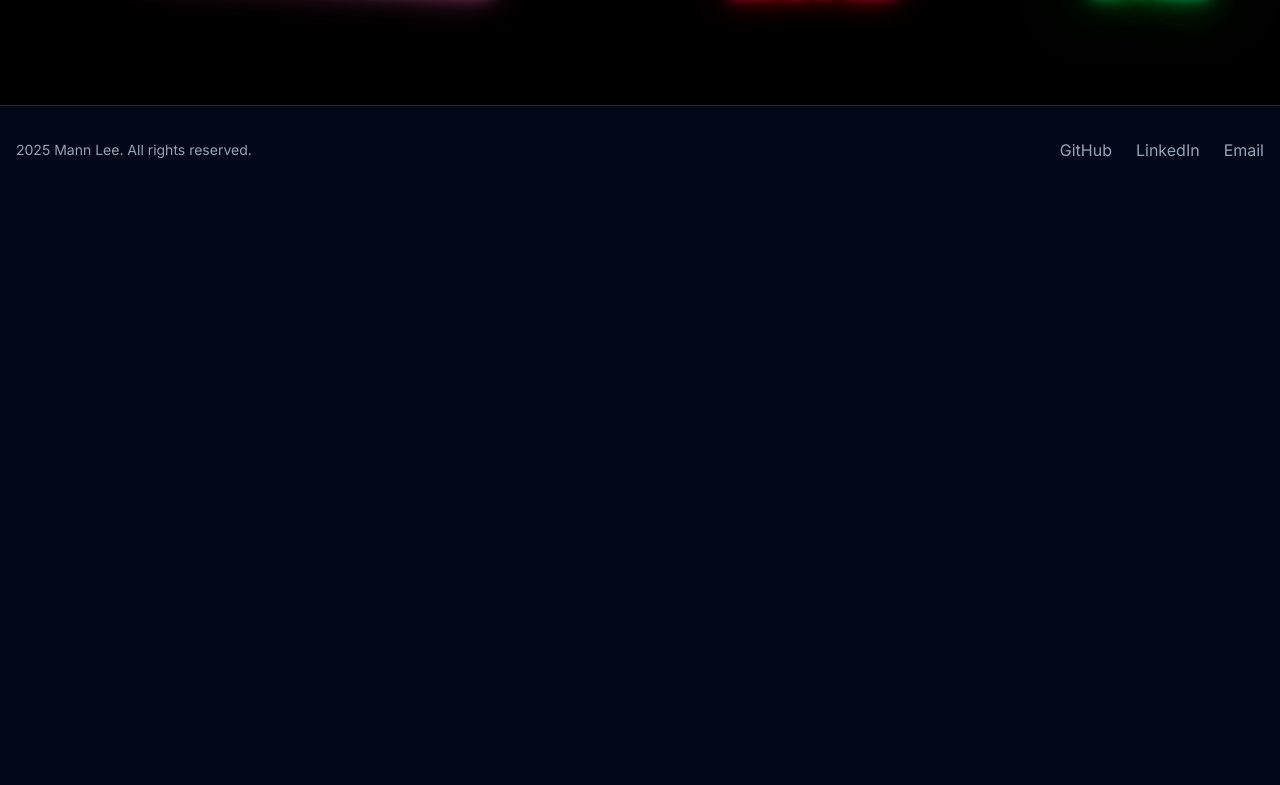
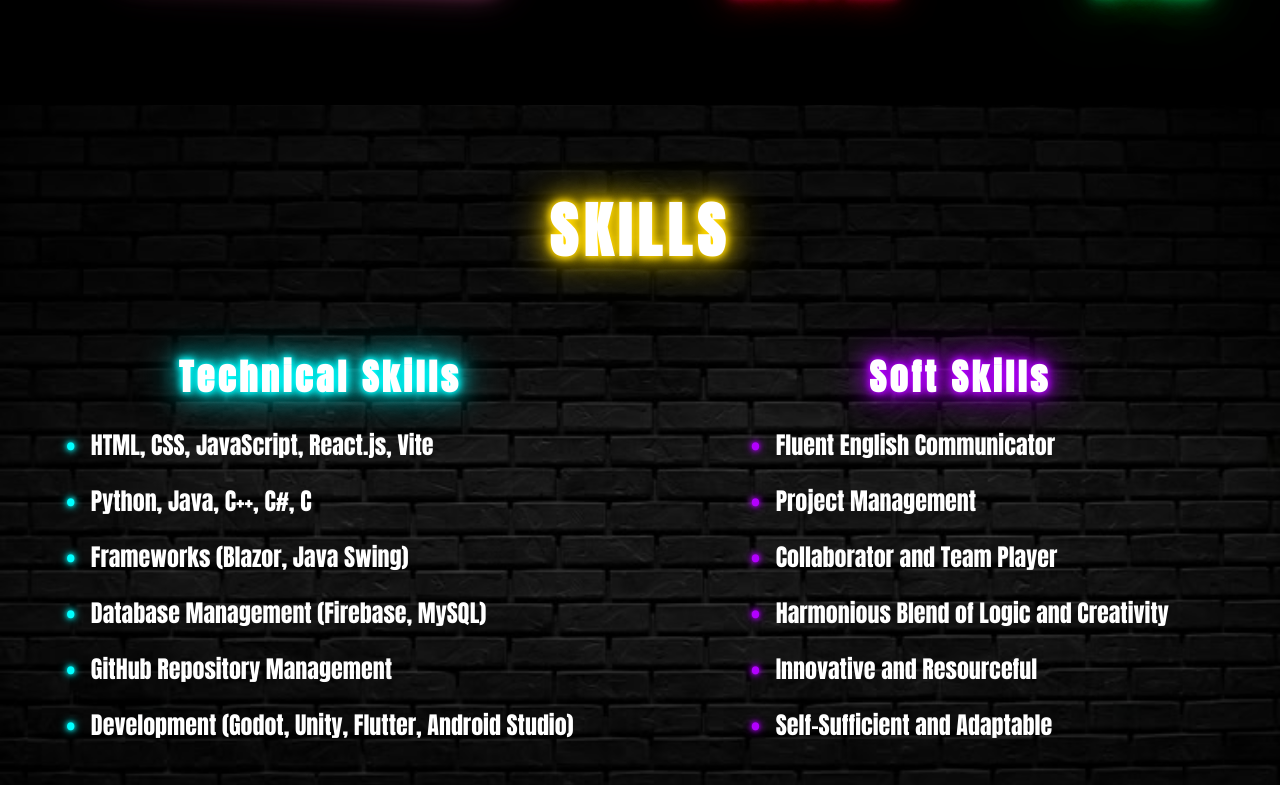
Before and after one commit to MannLester/PortfolioWebsite, a Next.js app: page / in a window 1280 px wide. Shown: the part 1495-2280 px from the top of the page. Before the commit the page ends 1689 px from the top, so only its background shows below. Built offline with nearby package versions, Linux system fonts and the light colour scheme.

Commit message:
Skills Page Added

```diff
--- a/src/app/page.tsx
+++ b/src/app/page.tsx
@@ -1,5 +1,6 @@
 import HomePage from '@/components/sections/HomePage';
 import AboutPage from '@/components/sections/AboutPage';
+import SkillsPage from '@/components/sections/SkillsPage';
 import ProjectPageHome from '@/components/sections/ProjectPage-Home';
 
 export default function Home() {
@@ -7,6 +8,7 @@
     <>
       <HomePage />
       <AboutPage />
+      <SkillsPage />
       {/* <ProjectPageHome /> */}
     </>
   );
--- a/src/components/core/Header/Header.tsx
+++ b/src/components/core/Header/Header.tsx
@@ -22,11 +22,11 @@
           <Link href="#about" className="hover:text-primary transition-colors">
             About
           </Link>
+          <Link href="#skills" className="hover:text-primary transition-colors">
+            Skills
+          </Link>
           <Link href="#projects" className="hover:text-primary transition-colors">
             Projects
-          </Link>
-          <Link href="#skills" className="hover:text-primary transition-colors">
-            Skills
           </Link>
           <Link href="#experience" className="hover:text-primary transition-colors">
             Experience
--- a/src/components/sections/AboutPage.tsx
+++ b/src/components/sections/AboutPage.tsx
@@ -5,9 +5,6 @@
 import Image from 'next/image';
 import personImage from '@/assets/images/home_page/person_design.png';
 import spadeImage from '@/assets/images/home_page/spade_design.png';
-import heartImage from '@/assets/images/home_page/heart_design.png';
-import diamondImage from '@/assets/images/home_page/diamond_design.png';
-import clubImage from '@/assets/images/home_page/club_design.png';
 
 const anton = Anton({
     weight: '400',
--- a/src/components/sections/HomePage.tsx
+++ b/src/components/sections/HomePage.tsx
@@ -34,7 +34,7 @@
               <p className="text-white text-3xl font-semibold tracking-wider ${anton.className}">Junior Full Stack Developer</p>
 
               <div className="flex space-x-6">
-                <button className="bg-blue-500 text-white px-6 py-3 rounded">Know More</button>
+                <button className="bg-blue-500 text-white px-6 py-3 rounded">See Resume</button>
                 <button className="bg-green-500 text-white px-6 py-3 rounded">Contact Me</button>
               </div>
             </div>
--- /dev/null
+++ b/src/components/sections/SkillsPage.tsx
@@ -0,0 +1,106 @@
+"use client";
+
+import { motion } from 'framer-motion';
+import Image from 'next/image';
+import { Anton } from 'next/font/google';
+import brickBg from '@/assets/images/home_page/brick_bg.jpg';
+
+const anton = Anton({
+    weight: '400',
+    subsets: ['latin'],
+});
+
+const SkillsPage = () => (
+    <div id="skills" className="relative min-h-screen bg-black p-8 pt-24 overflow-hidden">
+        {/* Brick Background */}
+        <Image
+            src={brickBg}
+            alt="Brick Background"
+            fill
+            className="object-cover opacity-50"
+            priority
+        />
+
+        {/* Content Container */}
+        <div className={`relative z-10 flex flex-col h-full ${anton.className}`}>
+            {/* Main Skills Heading */}
+            <motion.h1
+                className="tracking-widest text-6xl font-bold mb-16 text-white text-center [text-shadow:0_0_7px_#FFD700,0_0_10px_#FFD700,0_0_21px_#FFD700,0_0_42px_#FFD700]"
+                initial={{ opacity: 0 }}
+                animate={{ opacity: 1 }}
+                transition={{ duration: 1 }}
+            >
+                SKILLS
+            </motion.h1>
+
+            {/* Skills Sections Container */}
+            <div className="flex flex-col md:flex-row md:justify-between md:gap-16 mt-8">
+                {/* Technical Skills - Left Side */}
+                <div className="flex-1 flex flex-col items-center">
+                    <motion.h2
+                        className="tracking-widest text-4xl font-bold mb-8 text-white text-center [text-shadow:0_0_7px_#00ffff,0_0_10px_#00ffff,0_0_21px_#00ffff,0_0_42px_#00ffff]"
+                        initial={{ opacity: 0 }}
+                        animate={{ opacity: 1 }}
+                        transition={{ duration: 1 }}
+                    >
+                        Technical Skills
+                    </motion.h2>
+                    <ul className="space-y-6 text-white text-2xl">
+                        <li className="flex items-center before:content-['•'] before:mr-4 before:text-[#00ffff] before:[text-shadow:0_0_5px_#00ffff,0_0_10px_#00ffff] before:text-2xl">
+                            HTML, CSS, JavaScript, React.js, Vite
+                        </li>
+                        <li className="flex items-center before:content-['•'] before:mr-4 before:text-[#00ffff] before:[text-shadow:0_0_5px_#00ffff,0_0_10px_#00ffff] before:text-2xl">
+                            Python, Java, C++, C#, C
+                        </li>
+                        <li className="flex items-center before:content-['•'] before:mr-4 before:text-[#00ffff] before:[text-shadow:0_0_5px_#00ffff,0_0_10px_#00ffff] before:text-2xl">
+                            Frameworks (Blazor, Java Swing)
+                        </li>
+                        <li className="flex items-center before:content-['•'] before:mr-4 before:text-[#00ffff] before:[text-shadow:0_0_5px_#00ffff,0_0_10px_#00ffff] before:text-2xl">
+                            Database Management (Firebase, MySQL)
+                        </li>
+                        <li className="flex items-center before:content-['•'] before:mr-4 before:text-[#00ffff] before:[text-shadow:0_0_5px_#00ffff,0_0_10px_#00ffff] before:text-2xl">
+                            GitHub Repository Management
+                        </li>
+                        <li className="flex items-center before:content-['•'] before:mr-4 before:text-[#00ffff] before:[text-shadow:0_0_5px_#00ffff,0_0_10px_#00ffff] before:text-2xl">
+                            Development (Godot, Unity, Flutter, Android Studio)
+                        </li>
+                    </ul>
+                </div>
+
+                {/* Soft Skills - Right Side */}
+                <div className="flex-1 mt-8 md:mt-0 flex flex-col items-center">
+                    <motion.h2
+                        className="tracking-widest text-4xl font-bold mb-8 text-white text-center [text-shadow:0_0_7px_#b300ff,0_0_10px_#b300ff,0_0_21px_#b300ff,0_0_42px_#b300ff]"
+                        initial={{ opacity: 0 }}
+                        animate={{ opacity: 1 }}
+                        transition={{ duration: 1 }}
+                    >
+                        Soft Skills
+                    </motion.h2>
+                    <ul className="space-y-6 text-white text-2xl">
+                        <li className="flex items-center before:content-['•'] before:mr-4 before:text-[#b300ff] before:[text-shadow:0_0_5px_#b300ff,0_0_10px_#b300ff] before:text-2xl">
+                            Fluent English Communicator
+                        </li>
+                        <li className="flex items-center before:content-['•'] before:mr-4 before:text-[#b300ff] before:[text-shadow:0_0_5px_#b300ff,0_0_10px_#b300ff] before:text-2xl">
+                            Project Management
+                        </li>
+                        <li className="flex items-center before:content-['•'] before:mr-4 before:text-[#b300ff] before:[text-shadow:0_0_5px_#b300ff,0_0_10px_#b300ff] before:text-2xl">
+                            Collaborator and Team Player
+                        </li>
+                        <li className="flex items-center before:content-['•'] before:mr-4 before:text-[#b300ff] before:[text-shadow:0_0_5px_#b300ff,0_0_10px_#b300ff] before:text-2xl">
+                            Harmonious Blend of Logic and Creativity
+                        </li>
+                        <li className="flex items-center before:content-['•'] before:mr-4 before:text-[#b300ff] before:[text-shadow:0_0_5px_#b300ff,0_0_10px_#b300ff] before:text-2xl">
+                            Innovative and Resourceful
+                        </li>
+                        <li className="flex items-center before:content-['•'] before:mr-4 before:text-[#b300ff] before:[text-shadow:0_0_5px_#b300ff,0_0_10px_#b300ff] before:text-2xl">
+                            Self-Sufficient and Adaptable
+                        </li>
+                    </ul>
+                </div>
+            </div>
+        </div>
+    </div>
+);
+
+export default SkillsPage;
```
